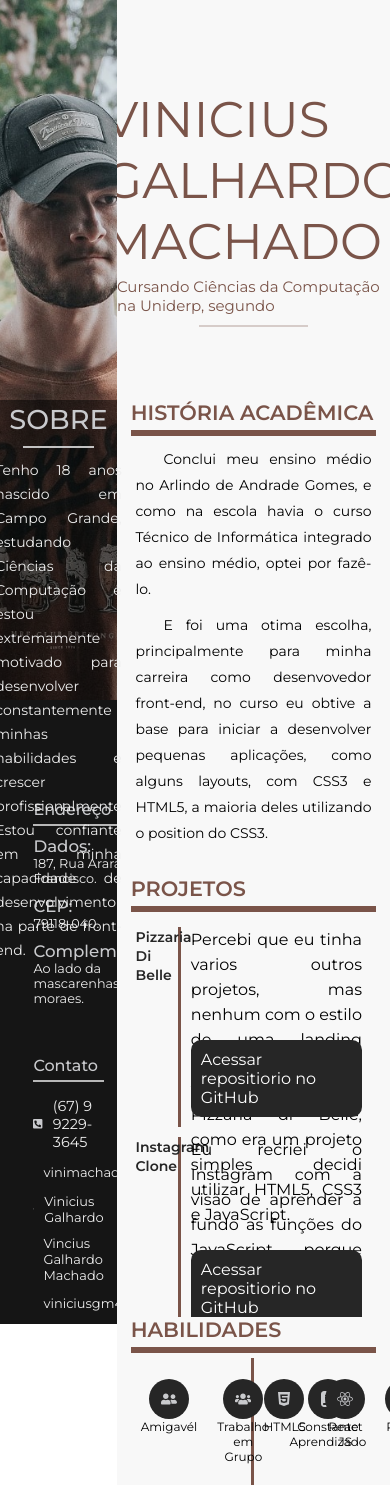
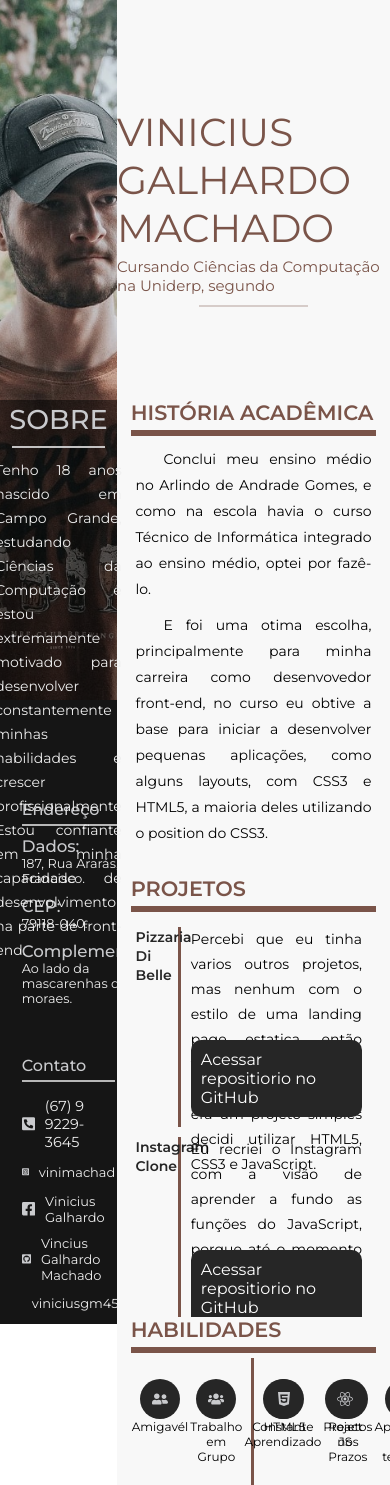
Before and after one commit to vinimachad/portifolio-pessoal, a React (Create React App) app: page / in a window 390 px wide. Shown: the top 1485 px of the page. Built offline with nearby package versions, Linux system fonts and the light colour scheme.

Commit message:
primeiro commit

```diff
--- a/src/css/_left.scss
+++ b/src/css/_left.scss
@@ -133,3 +133,23 @@
         }
     }
 }
+
+@media (max-width:1024px){
+    #left{
+        .img-left{
+            .about{
+                .profile{
+                    width: 80%;
+                }
+            }
+        }
+        .details{
+            .adress{
+                width: 80%;
+            }
+            .contact{
+                width: 80%;
+            }
+        }
+    }
+}
--- a/src/css/_right.scss
+++ b/src/css/_right.scss
@@ -219,5 +219,45 @@
                 }
             }
             }
+    }
+}
+
+@media (max-width:1024px){
+    #right{
+        .box{
+            h1{
+                font-size: 39px;
+            }
+        }
+        .experience{
+            .hidden-proj{
+                .scroll-proj{
+                    .box-proj{
+                        .content-proj{
+                            p{
+                                font-size: 14px;
+                            }
+                        }
+                    }
+                }
+            }
+
+        }
+        .skills{
+            .division{
+                .pessoal-skill{
+                    ul{
+                        li{
+                            margin: 0 1px;
+                            .rounded-icons{
+                                width: 40px;
+                                height: 40px;
+                            }
+                        }
+                    }
+                }
+
+            }
         }
     }
+}
--- a/src/css/main.css
+++ b/src/css/main.css
@@ -220,6 +220,18 @@ body {
   text-decoration: none;
   font-size: 0.9em;
   color: #eeeeee;
+}
+
+@media (max-width: 1024px) {
+  #left .img-left .about .profile {
+    width: 80%;
+  }
+  #left .details .adress {
+    width: 80%;
+  }
+  #left .details .contact {
+    width: 80%;
+  }
 }
 
 #right {
@@ -559,4 +571,20 @@ body {
   font-size: 12px;
   text-align: center;
 }
+
+@media (max-width: 1024px) {
+  #right .box h1 {
+    font-size: 39px;
+  }
+  #right .experience .hidden-proj .scroll-proj .box-proj .content-proj p {
+    font-size: 14px;
+  }
+  #right .skills .division .pessoal-skill ul li {
+    margin: 0 1px;
+  }
+  #right .skills .division .pessoal-skill ul li .rounded-icons {
+    width: 40px;
+    height: 40px;
+  }
+}
 /*# sourceMappingURL=main.css.map */
```
Also changed, not shown: 1 other file (tests, documents, lock files or other folders).
